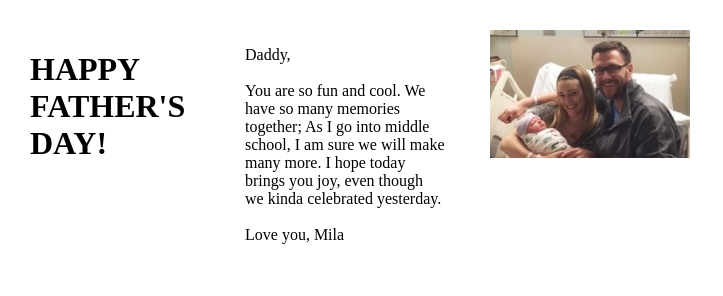
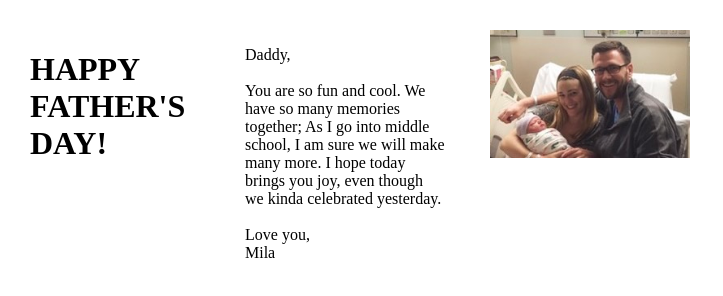
Before and after one commit to LilStach/Fathers.Day, a plain HTML site: page index.html in a window 1280 px wide. Shown: the whole page, without its empty margins (0-723 px from the left). Drawn offline with Linux system fonts and the light colour scheme.

Commit message:
Update index.html

```diff
--- a/index.html
+++ b/index.html
@@ -31,7 +31,7 @@
   </head>
   <body>
     <div id="h"><h1>HAPPY FATHER'S DAY!</h1></div>
-    <div id="p"><p>Daddy, <br><br>You are so fun and cool. We have so many memories together; As I go into middle school, I am sure we will make many more. I hope today brings you joy, even though we kinda celebrated yesterday. <br><br>Love you, Mila</p></div>
+    <div id="p"><p>Daddy, <br><br>You are so fun and cool. We have so many memories together; As I go into middle school, I am sure we will make many more. I hope today brings you joy, even though we kinda celebrated yesterday. <br><br>Love you, <br> Mila</p></div>
     <img src="m-d-m-photo.jpeg" id="i">
   </body>
 </html>
```
